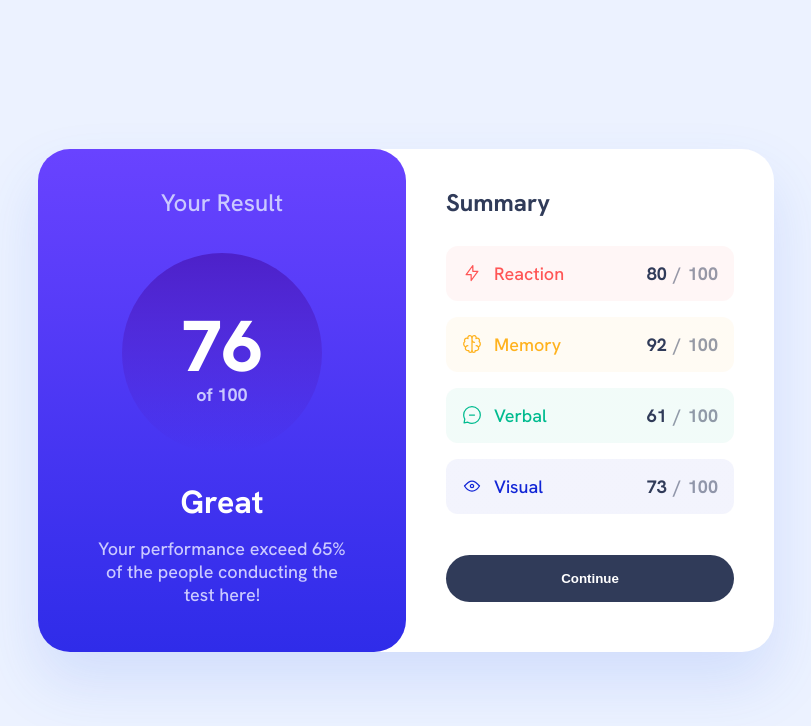
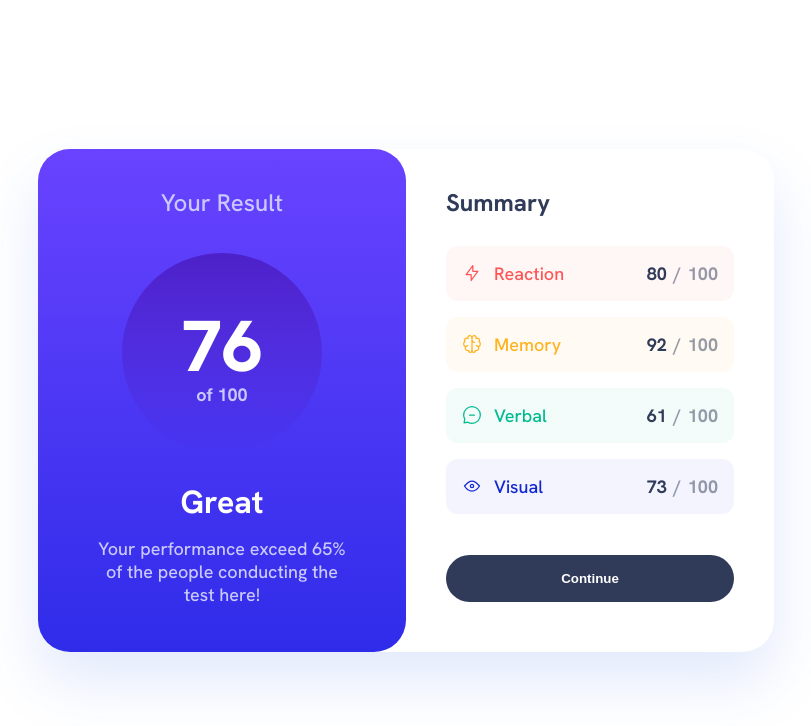
Before and after one commit to ekankam/results-summary-component, a website built with Vite: page index.html in a window 1280 px wide. Shown: the whole page, without its empty margins (234-1045 px from the left). Built offline with nearby package versions, Linux system fonts and the light colour scheme.

Commit message:
Change body background color

```diff
--- a/style.css
+++ b/style.css
@@ -50,7 +50,7 @@ body {
   min-height: 100vh;
   max-width: 1440px;
   width: 100%;
-  background-color: var(--background);
+  background-color: var(--white);
   font-size: var(--font-base);
   display: flex;
   align-items: center;
```
